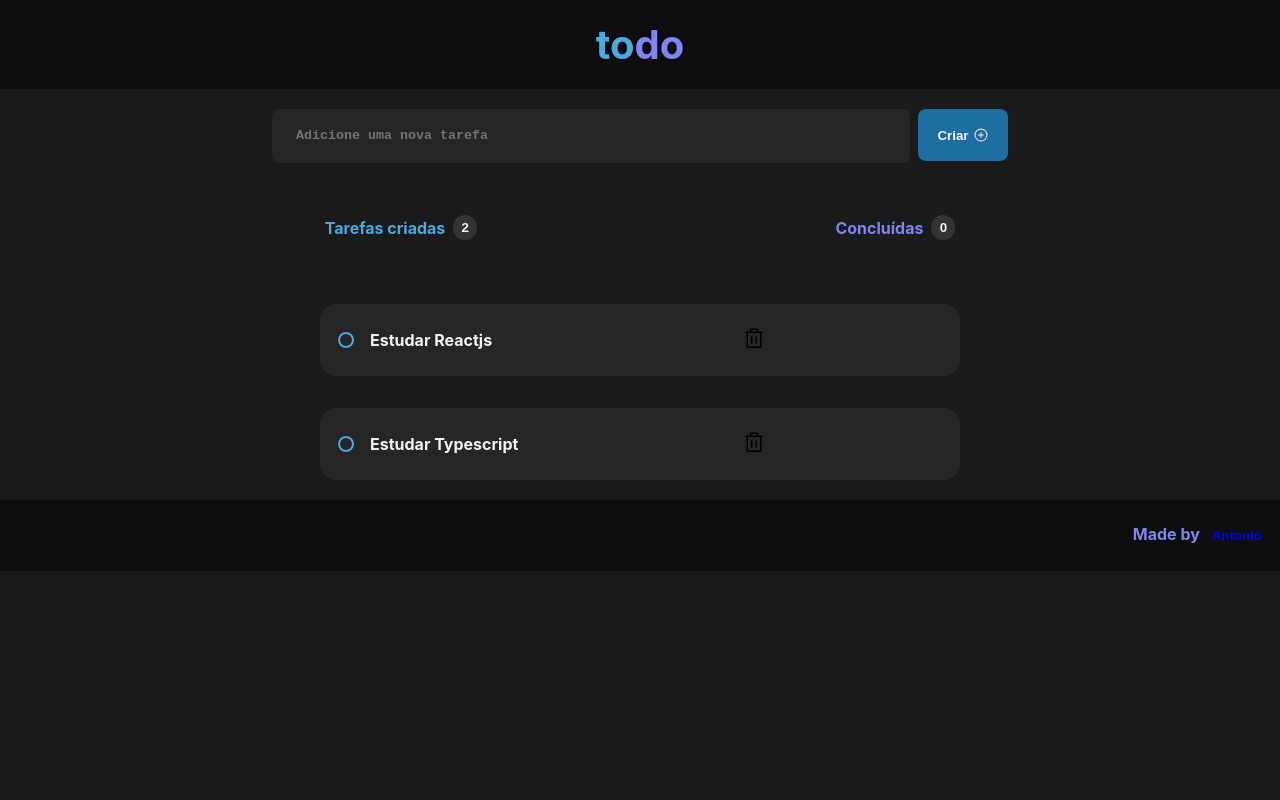
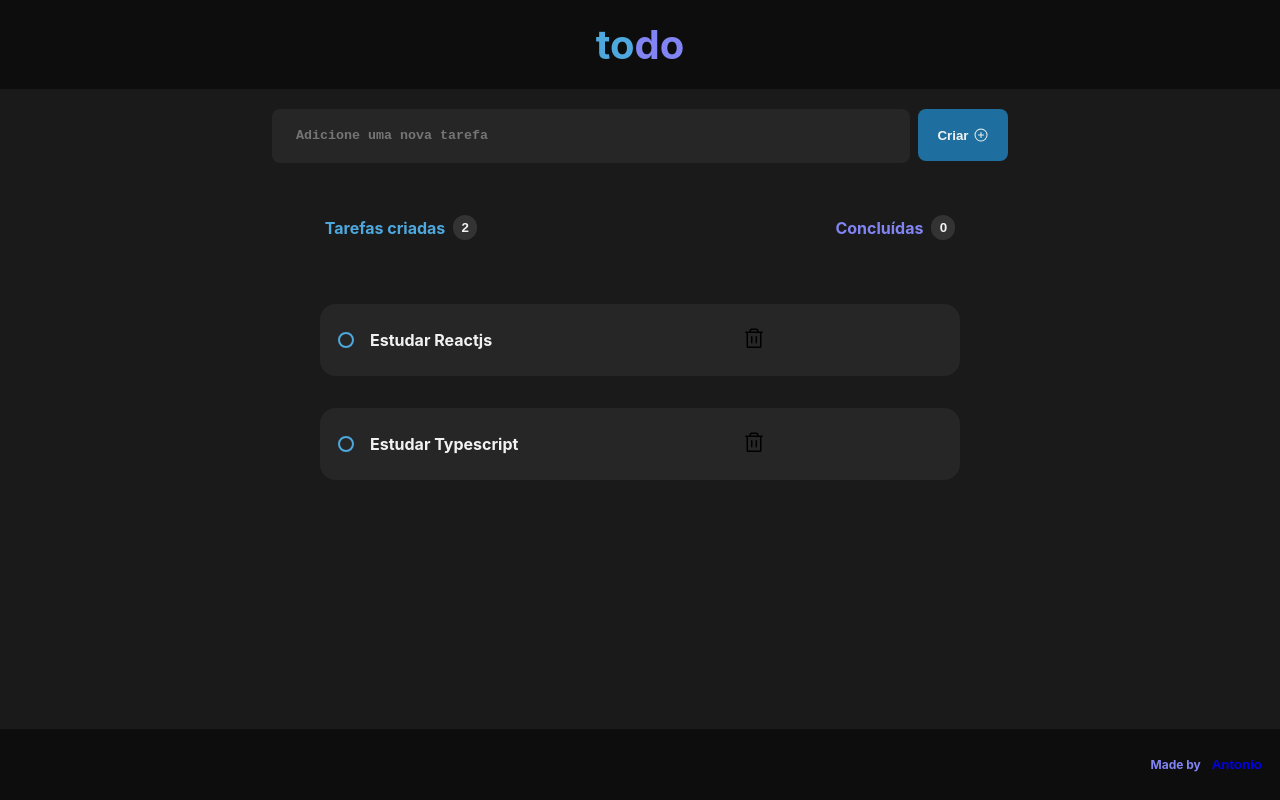
Before and after one commit to antoniobiasotti/01.2-desafio-reactjs, a React (Vite) app: page / in a window 1280 px wide. Built offline with nearby package versions, Linux system fonts and the light colour scheme.

Commit message:
styling Footer component

```diff
--- a/src/components/Footer.module.css
+++ b/src/components/Footer.module.css
@@ -1,5 +1,5 @@
 .Footer {
-    font-size: medium;
+    font-size: 12px;
     color: var(--blue);
     background: var(--gray-700);
 
@@ -8,7 +8,10 @@
     align-items: center;
 
     padding: 1.25rem 0rem;
-    margin-top: 20px;
+    margin-top: 10%;
+    position: fixed;
+    bottom: 0;
+    width: 100%;
 }
 
 .Footer p {
```
